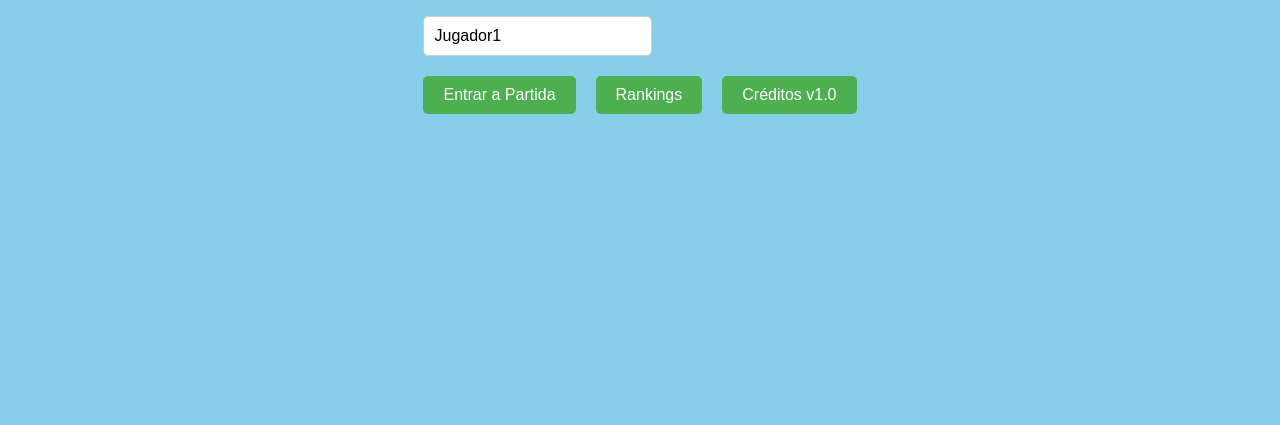
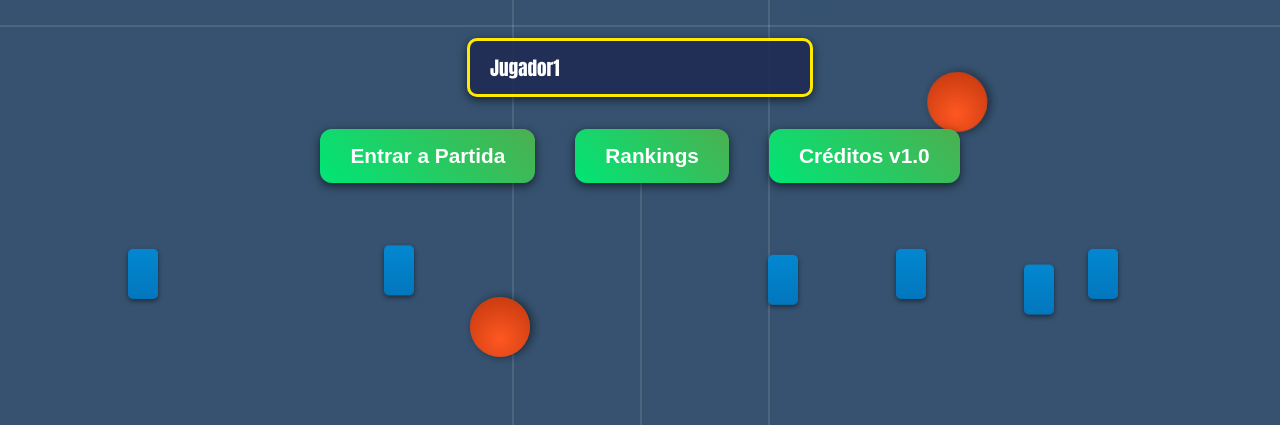
Before and after one commit to CalTopSoft/BasquetOnline, a website: page index.html in a window 1280 px wide. Shown: the part 375-800 px from the top of the page. Drawn offline with nearby package versions, Linux system fonts and the light colour scheme; the site is published under a folder, as on GitHub Pages, so addresses that start at the root find nothing.

Commit message:
Update index.html

```diff
--- a/index.html
+++ b/index.html
@@ -9,11 +9,11 @@
     <script src="https://cdn.jsdelivr.net/npm/@babel/standalone@7.22.9/babel.min.js"></script>
     <script src="https://cdnjs.cloudflare.com/ajax/libs/p5.js/1.4.2/p5.min.js"></script>
     <link rel="stylesheet" href="styles.css">
-    <link rel="stylesheet" href="/public/styles/inicio.css">
-    <link rel="stylesheet" href="/public/styles/credits.css">
-    <link rel="stylesheet" href="/public/styles/rankings.css">
-    <link rel="stylesheet" href="/public/styles/rooms.css">
-    <link rel="icon" href="/img/iconoweb/favicon.ico" type="image/x-icon">
+    <link rel="stylesheet" href="public/styles/inicio.css">
+    <link rel="stylesheet" href="public/styles/credits.css">
+    <link rel="stylesheet" href="public/styles/rankings.css">
+    <link rel="stylesheet" href="public/styles/rooms.css">
+    <link rel="icon" href="img/iconoweb/favicon.ico" type="image/x-icon">
 
 </head>
 <body>
```
